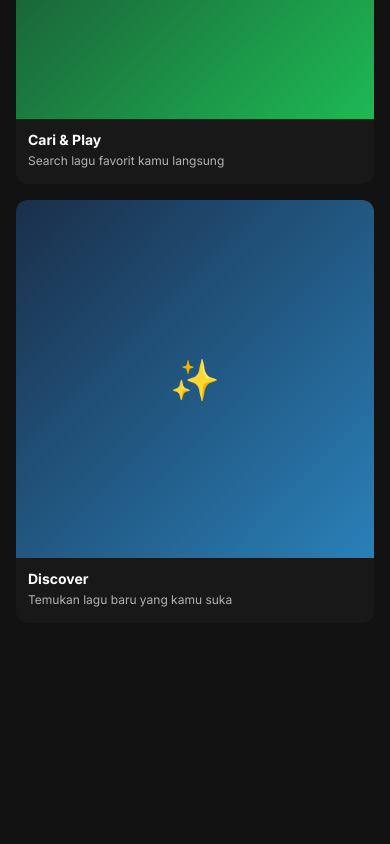
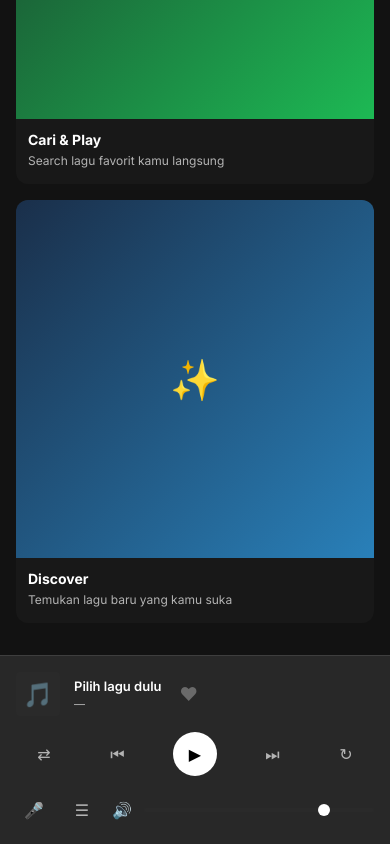
Before and after one commit to Adlymusyaffatibr/spotify-mini, a website: page index.html in a window 390 px wide. Shown: the part 1037-1881 px from the top of the page. Before the commit the page ends 1756 px from the top, so only its background shows below. Drawn offline with Linux system fonts and the light colour scheme; a web font is replaced by a local one.

Commit message:
Fix responsive layout and unhide mobile controls

```diff
--- a/index.html
+++ b/index.html
@@ -20,7 +20,7 @@
     <link rel="preconnect" href="https://fonts.googleapis.com" />
     <link rel="preconnect" href="https://fonts.gstatic.com" crossorigin />
     <link href="https://fonts.googleapis.com/css2?family=Circular+Std:wght@300;400;500;700;900&family=Inter:wght@300;400;500;600;700;800&display=swap" rel="stylesheet" />
-    <link rel="stylesheet" href="style.css" />
+    <link rel="stylesheet" href="style.css?v=4" />
   </head>
   <body>
 
--- a/style.css
+++ b/style.css
@@ -42,7 +42,7 @@
   padding: 0;
 }
 
-html { scroll-behavior: smooth; }
+html { scroll-behavior: smooth; overflow-x: hidden; max-width: 100vw; }
 
 body {
   font-family: 'Inter', -apple-system, BlinkMacSystemFont, sans-serif;
@@ -50,6 +50,7 @@ body {
   color: var(--text-primary);
   min-height: 100vh;
   overflow-x: hidden;
+  max-width: 100vw;
   display: grid;
   grid-template-columns: var(--sidebar-width) 1fr;
   grid-template-rows: 1fr var(--np-bar-height);
@@ -1123,7 +1124,7 @@ body {
    QUEUE SIDEBAR
    ============================================================ */
 .queue-sidebar {
-  position: absolute;
+  position: fixed;
   top: 0;
   right: -320px;
   width: 320px;
@@ -1237,7 +1238,7 @@ body {
 @media (max-width: 680px) {
   body {
     grid-template-columns: 1fr;
-    grid-template-rows: 1fr 64px;
+    grid-template-rows: 1fr auto;
     grid-template-areas:
       "main"
       "nowplaying";
@@ -1247,7 +1248,7 @@ body {
     position: fixed;
     left: -260px;
     top: 0;
-    height: calc(100vh - 120px);
+    height: 100vh;
     width: 240px;
     z-index: 150;
     transition: left 0.3s ease;
@@ -1274,15 +1275,15 @@ body {
 
   .now-playing-bar {
     display: flex;
-    flex-wrap: nowrap;
-    height: 64px;
-    padding: 0 12px;
+    flex-direction: column;
+    height: auto;
+    padding: 16px;
+    gap: 16px;
     align-items: center;
-    justify-content: space-between;
   }
 
   .np-track {
-    width: auto;
+    width: 100%;
     flex: 1;
     margin-bottom: 0;
     overflow: hidden;
@@ -1295,25 +1296,21 @@ body {
 
   .np-controls {
     flex: unset;
-    justify-content: flex-end;
-    gap: 4px;
-  }
-
-  .np-controls .np-btn[title="Shuffle"],
-  .np-controls .np-btn[title="Previous"],
-  .np-controls .np-btn[title="Repeat"] {
-    display: none;
+    justify-content: space-between;
+    width: 100%;
+    gap: 8px;
+    padding: 0 10px;
   }
 
   .np-volume {
     display: flex;
-    justify-content: flex-end;
-    gap: 0;
+    justify-content: space-between;
+    width: 100%;
+    gap: 12px;
   }
 
-  .np-volume span,
-  .np-volume .volume-slider {
-    display: none;
+  .volume-slider {
+    flex: 1;
   }
 
   .np-btn {
@@ -1323,9 +1320,9 @@ body {
   }
 
   .np-play {
-    width: 32px;
-    height: 32px;
-    font-size: 14px;
+    width: 44px;
+    height: 44px;
+    font-size: 16px;
   }
 
   #youtubePlayer { height: 200px; }
--- a/sw.js
+++ b/sw.js
@@ -1,4 +1,4 @@
-const CACHE_NAME = 'moodtunes-v3';
+const CACHE_NAME = 'moodtunes-v4';
 const ASSETS_TO_CACHE = [
   '/',
   '/index.html',
```
